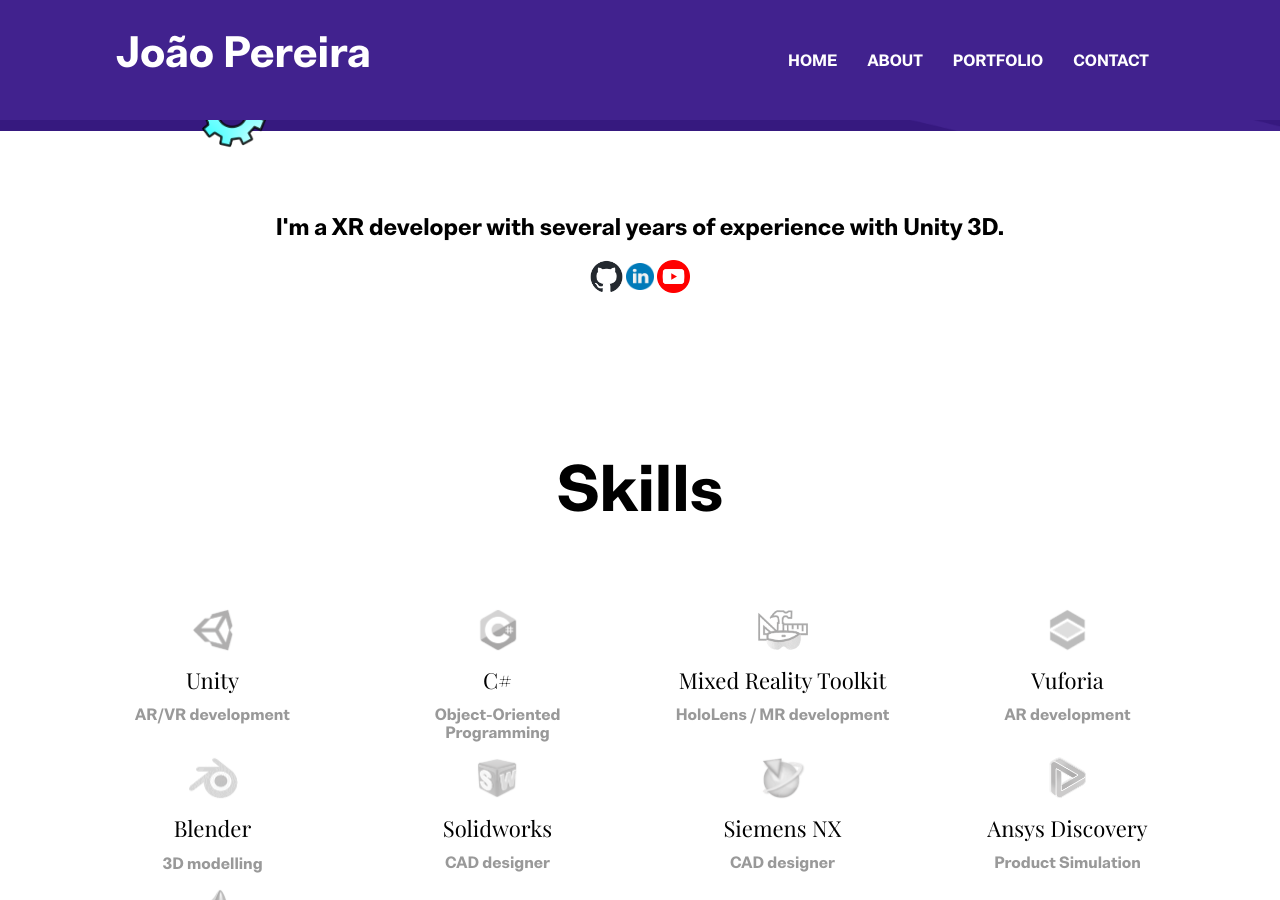
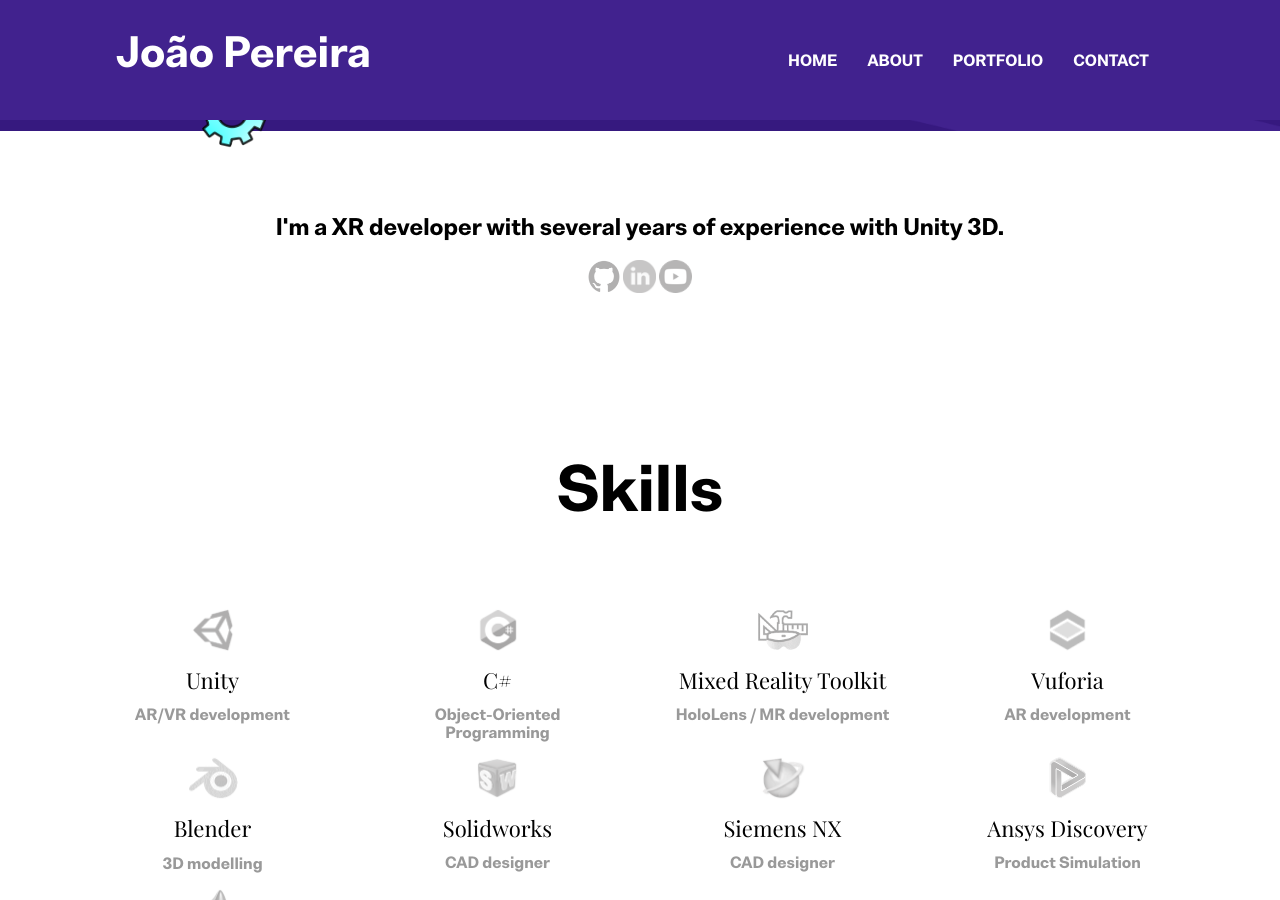
Before and after one commit to joaoadpereira/joaopereira.xyz, a Jekyll site: the page built from index.html, in a window 1280 px wide and 900 px high, scrolled down 585 px. Built offline with Jekyll 4.4.1, drawn with Linux system fonts in a browser that asks for light colours.

Commit message:
Update icons and logos

```diff
--- a/_includes/about-section.html
+++ b/_includes/about-section.html
@@ -6,7 +6,7 @@
         <p class=" paragraph-lg text-dark">{{ site.data.settings.blurb }}</p>
         <!--<a href="{{ site.data.settings.blurb-btn-link }}" class="btn btn-transparent">{{ site.data.settings.blurb-btn-name }}</a>-->
         <a href="https://github.com/joaoadpereira?tab=repositories" target="_blank"><img src="{{ site.baseurl }}/assets/images/about/github.png" title="github João" height="32.5px" alt="Linkedin João"></a>
-        <a href="https://www.linkedin.com/in/joao-goncalves-pereira/" target="_blank"><img src="{{ site.baseurl }}/assets/images/about/linkedin.png" title="Linkedin João" height="27.5px" alt="Linkedin João"></a>
+        <a href="https://www.linkedin.com/in/joao-goncalves-pereira/" target="_blank"><img src="{{ site.baseurl }}/assets/images/about/linkedin.png" title="Linkedin João" height="32.5px" alt="Linkedin João"></a>
         <a href="https://www.youtube.com/channel/UCEbk51sfnfmWyQ0ZY3s3oDw" target="_blank"><img src="{{ site.baseurl }}/assets/images/about/youtube.png" title="youtube João" height="32.5px" alt="Linkedin João"></a>
       </div>
     </div>
```
Also changed, not shown: assets/images/about/github.png, assets/images/about/linkedin.png, assets/images/about/youtube.png, assets/images/experience/muova2.png, assets/images/experience/stereoscape2.png, assets/images/experience/tau_logo2.png, assets/images/university/tau_logo.png, assets/images/university/ua_logo.png.
